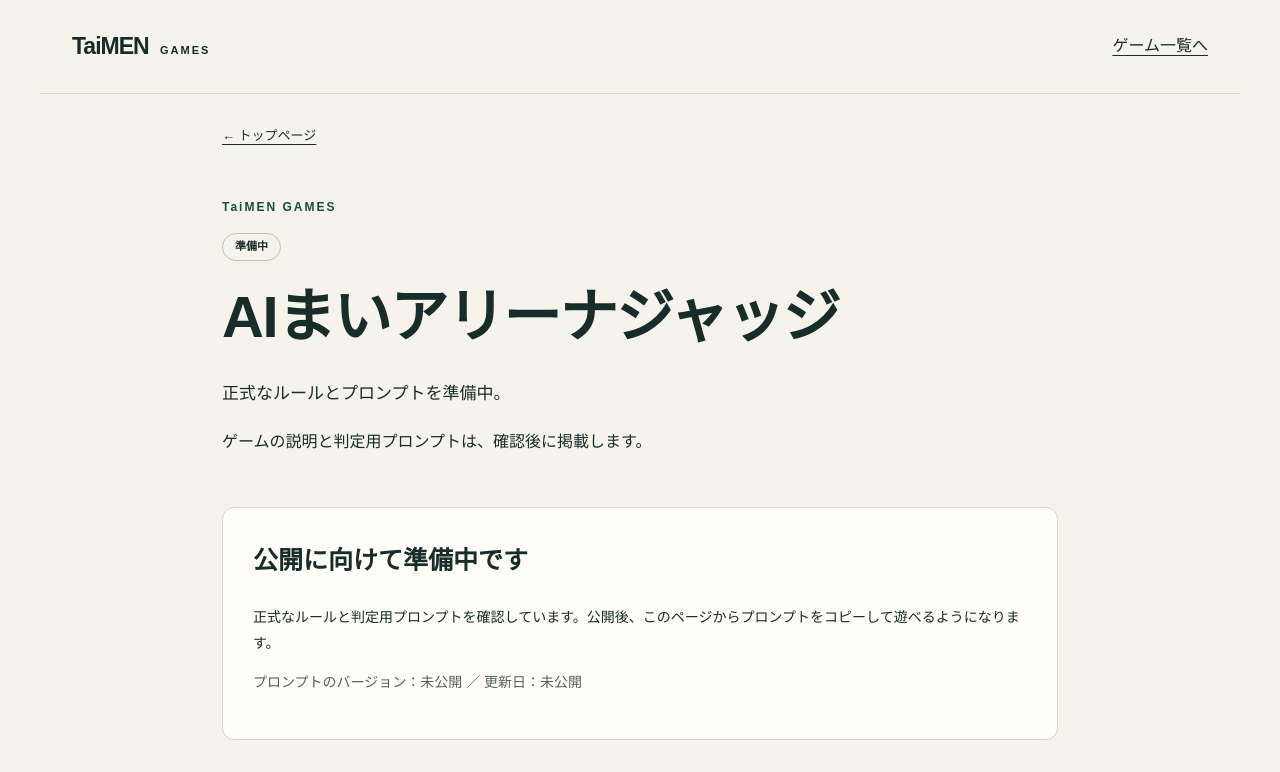
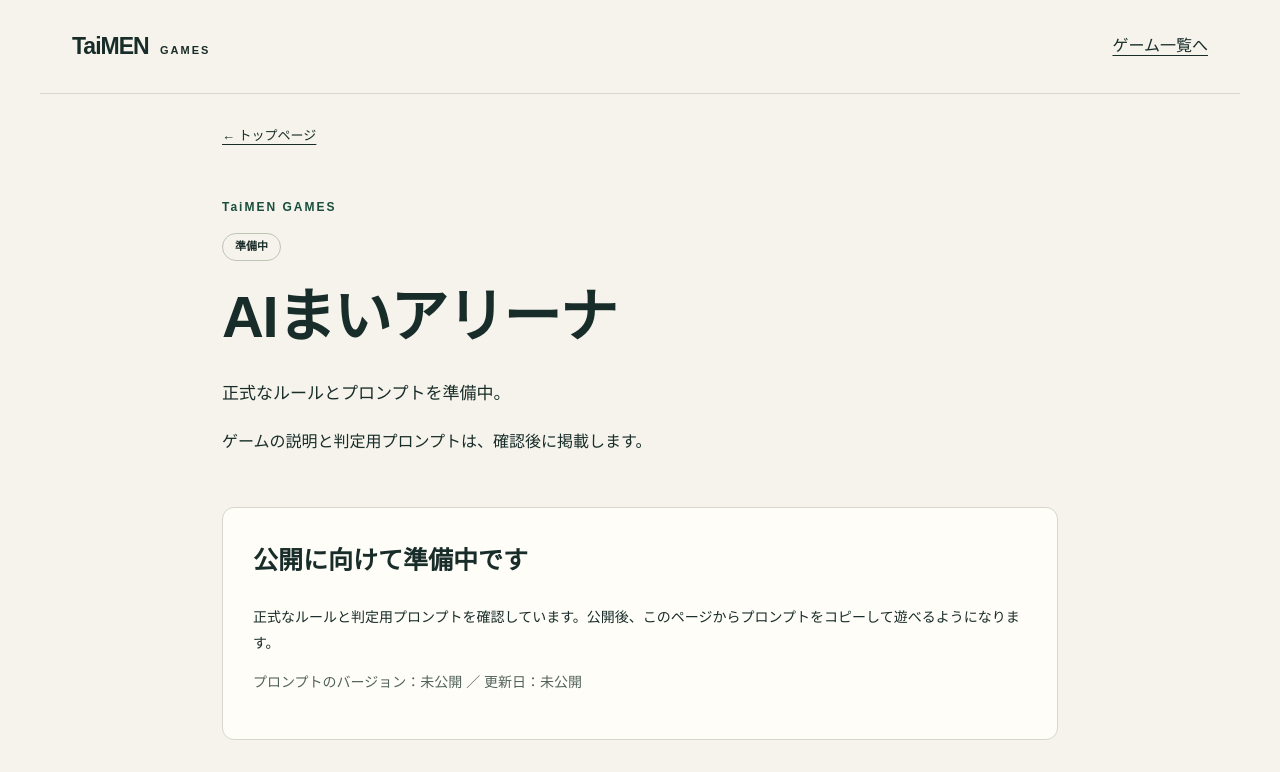
Before and after one commit to friver1985/TaiMEN-GAMES, a plain HTML site: page games/aimai-arena/index.html in a window 1280 px wide. Shown: the top 772 px of the page. Drawn offline with Linux system fonts and the light colour scheme.

Commit message:
Remove judge suffix from game names

```diff
--- a/games/aimai-arena/index.html
+++ b/games/aimai-arena/index.html
@@ -1,6 +1,6 @@
 <!doctype html>
-<html lang="ja"><head><meta charset="utf-8"><meta name="viewport" content="width=device-width,initial-scale=1"><meta name="description" content="TaiMENのゲーム「AIまいアリーナジャッジ」。AI判定用プロンプトは準備中です。"><title>AIまいアリーナジャッジ｜TaiMEN GAMES</title><link rel="stylesheet" href="../../assets/style.css"><script src="../../assets/prompt.js" defer></script></head><body>
-<header><a class="brand" href="../../">TaiMEN <small>GAMES</small></a><a href="../../#games">ゲーム一覧へ</a></header><main class="game-page"><a class="back" href="../../">← トップページ</a><div class="game-intro"><p class="eyebrow">TaiMEN GAMES</p><span class="badge">準備中</span><h1>AIまいアリーナジャッジ</h1><p class="lead">正式なルールとプロンプトを準備中。</p><p>ゲームの説明と判定用プロンプトは、確認後に掲載します。</p></div>
+<html lang="ja"><head><meta charset="utf-8"><meta name="viewport" content="width=device-width,initial-scale=1"><meta name="description" content="TaiMENのゲーム「AIまいアリーナ」。AI判定用プロンプトは準備中です。"><title>AIまいアリーナ｜TaiMEN GAMES</title><link rel="stylesheet" href="../../assets/style.css"><script src="../../assets/prompt.js" defer></script></head><body>
+<header><a class="brand" href="../../">TaiMEN <small>GAMES</small></a><a href="../../#games">ゲーム一覧へ</a></header><main class="game-page"><a class="back" href="../../">← トップページ</a><div class="game-intro"><p class="eyebrow">TaiMEN GAMES</p><span class="badge">準備中</span><h1>AIまいアリーナ</h1><p class="lead">正式なルールとプロンプトを準備中。</p><p>ゲームの説明と判定用プロンプトは、確認後に掲載します。</p></div>
 <div class="panel"><h2>公開に向けて準備中です</h2><p>正式なルールと判定用プロンプトを確認しています。公開後、このページからプロンプトをコピーして遊べるようになります。</p><p class="muted">プロンプトのバージョン：未公開 ／ 更新日：未公開</p></div>
 <section><h2>公開後のはじめ方</h2><ol class="instructions"><li>下の「判定用プロンプトをコピー」を押します。</li><li>「ChatGPTを開く」を押し、ご自身のアカウントで新しいチャットを開きます。</li><li>コピーした全文を貼り付けて送信します。</li><li>案内に沿って、お題や写真などを送って遊びます。</li></ol><p class="note">貼り付け・送信はご自身で行ってください。ChatGPTの利用枠や画像送信の可否により、遊べない場合があります。</p></section>
 <section class="panel"><h2>判定用プロンプト</h2><p>正式版の公開後、ここに全文を掲載します。</p><div class="actions"><button class="button" type="button" data-copy disabled>判定用プロンプトをコピー（準備中）</button><a class="button secondary" href="https://chatgpt.com/" target="_blank" rel="noopener noreferrer">ChatGPTを開く ↗<span class="sr-only">（新しいタブ）</span></a></div><p data-copy-status role="status" aria-live="polite"></p><details open><summary>プロンプト全文・手動コピー</summary><p class="muted">自動コピーができない場合は、全文を直接選択してコピーできます。</p><!-- 正式プロンプトは下のtextarea内に全文を記入。& は &amp;、< は &lt; とする。 --><textarea id="prompt-text" aria-label="判定用プロンプト全文" readonly rows="10" placeholder="正式な判定用プロンプトは、まだ公開されていません。"></textarea></details></section></main><footer><a class="brand" href="../../">TaiMEN <small>GAMES</small></a><p>AIによる判定は、利用者自身のChatGPT内で行います。</p></footer></body></html>
```
Also changed, not shown: games/in-bouron/index.html (+2 -2 lines), index.html (+1 -1 lines), 1 other file.
